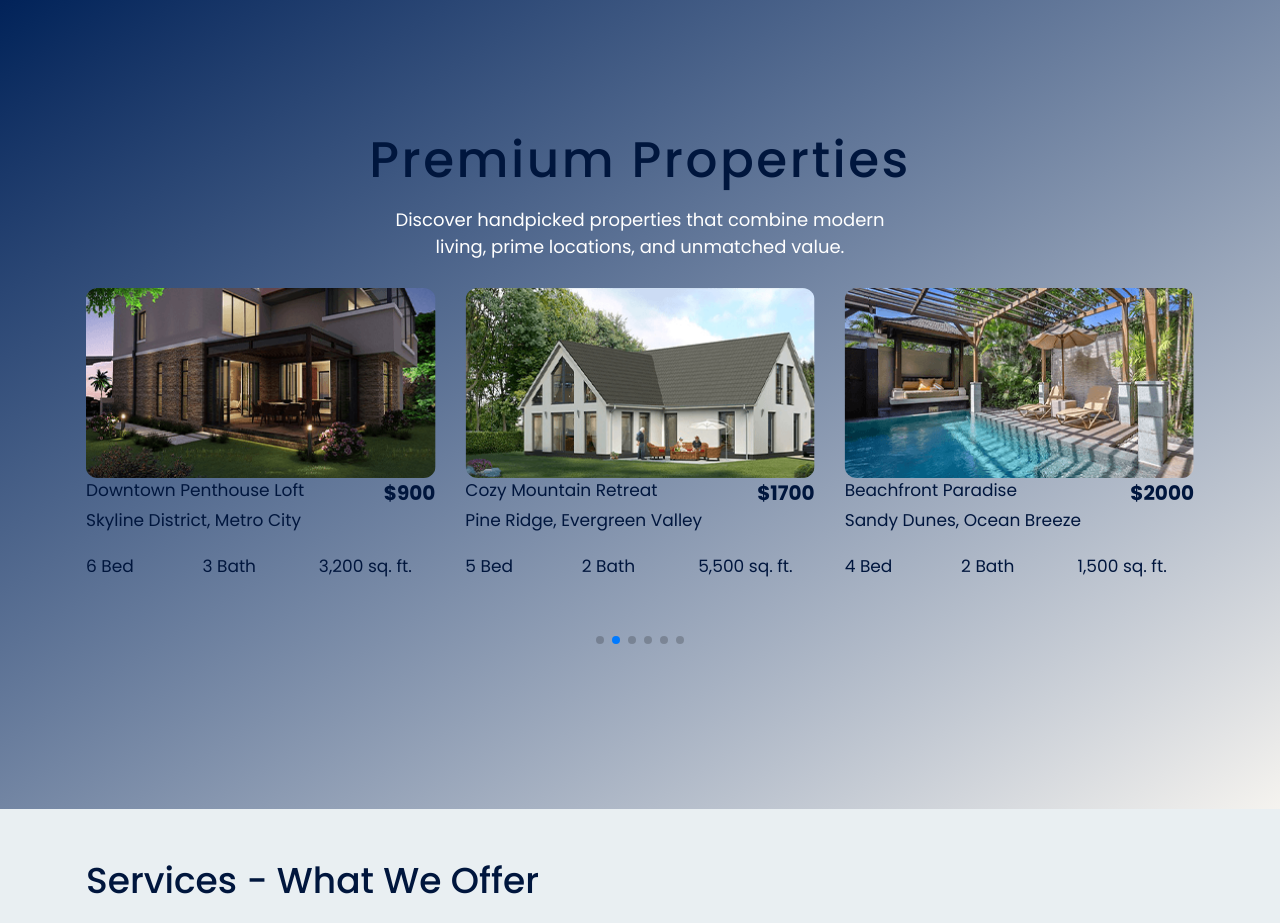
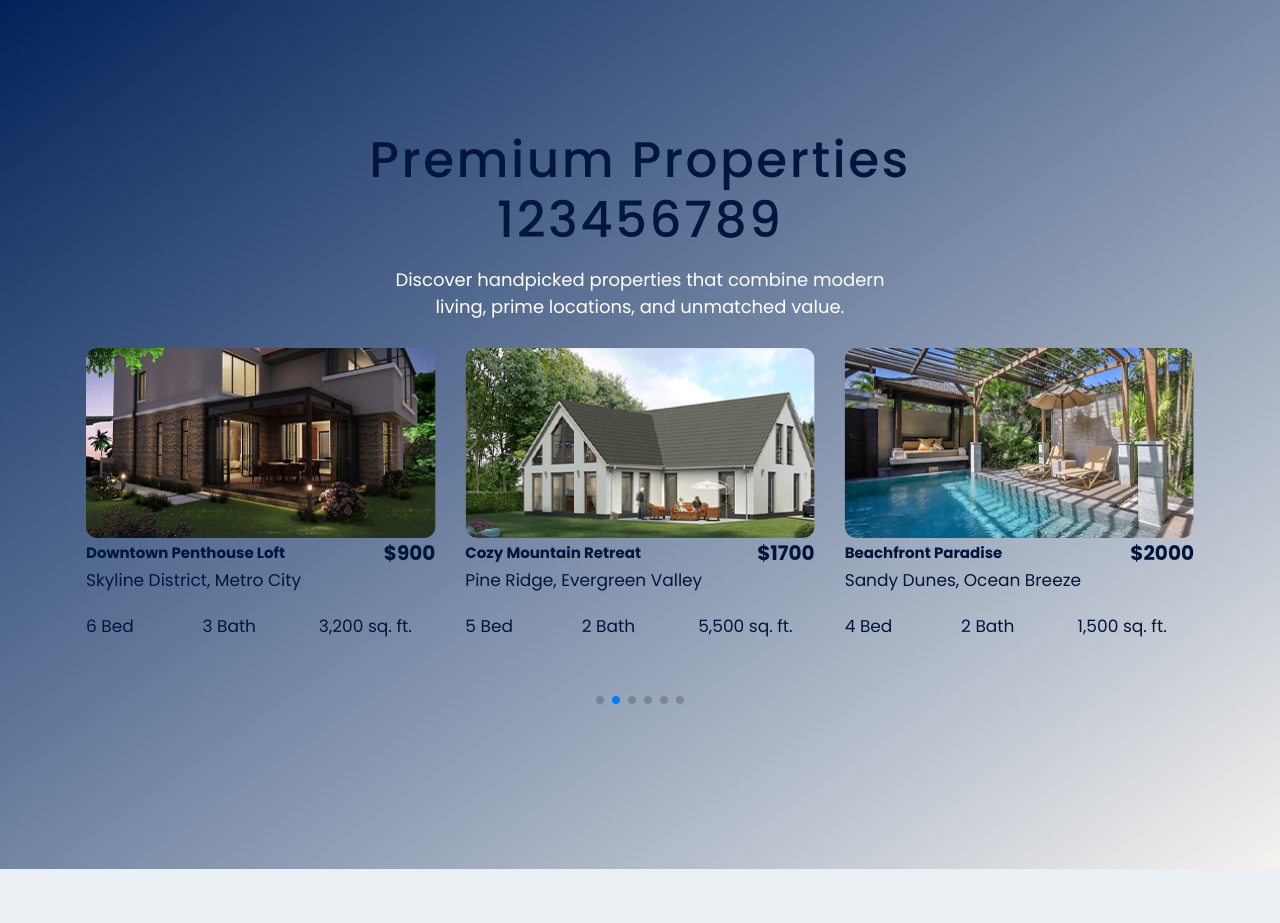
Before and after one commit to Blu-dev24/Real-Estate-Project, a React (Vite) app: page / in a window 1280 px wide. Shown: the part 880-1803 px from the top of the page. Built offline with nearby package versions, Linux system fonts and the light colour scheme.

Commit message:
ui change

```diff
--- a/src/components/PopularProperties.jsx
+++ b/src/components/PopularProperties.jsx
@@ -18,7 +18,7 @@ const PopularProperties = () => {
                 <div className="flex justify-center items-center lg:justify-between lg:items-center">
 
                     <div className="text-center max-w-[600px] mx-auto">
-                        <h2 className='text-[34px] sm:text-[42px] lg:text-[50px] font-medium tracking-wider text-[#00163D]'>Premium Properties</h2>
+                        <h2 className='text-[34px] sm:text-[42px] lg:text-[50px] font-medium tracking-wider text-[#00163D]'>Premium Properties 123456789</h2>
                         <p className="max-w-[500px] mt-4 mb-7 mx-auto text-white">
                             Discover handpicked properties that combine modern living, prime locations, and unmatched value.
                         </p>
@@ -54,7 +54,7 @@ const PopularProperties = () => {
                                 {/* Card Content */}
                                 <div className="">
                                     <div className='flex justify-between'>
-                                        <a href="#" className='text-[17px] text-[#00163D]'> {item.name}</a>
+                                        <a href="#" className='text-[15px] text-[#00163D] font-bold mt-1'> {item.name}</a>
                                         <b className='text-[20px] text-[#00163D]'>{item.price}</b>
                                     </div>
 
```
